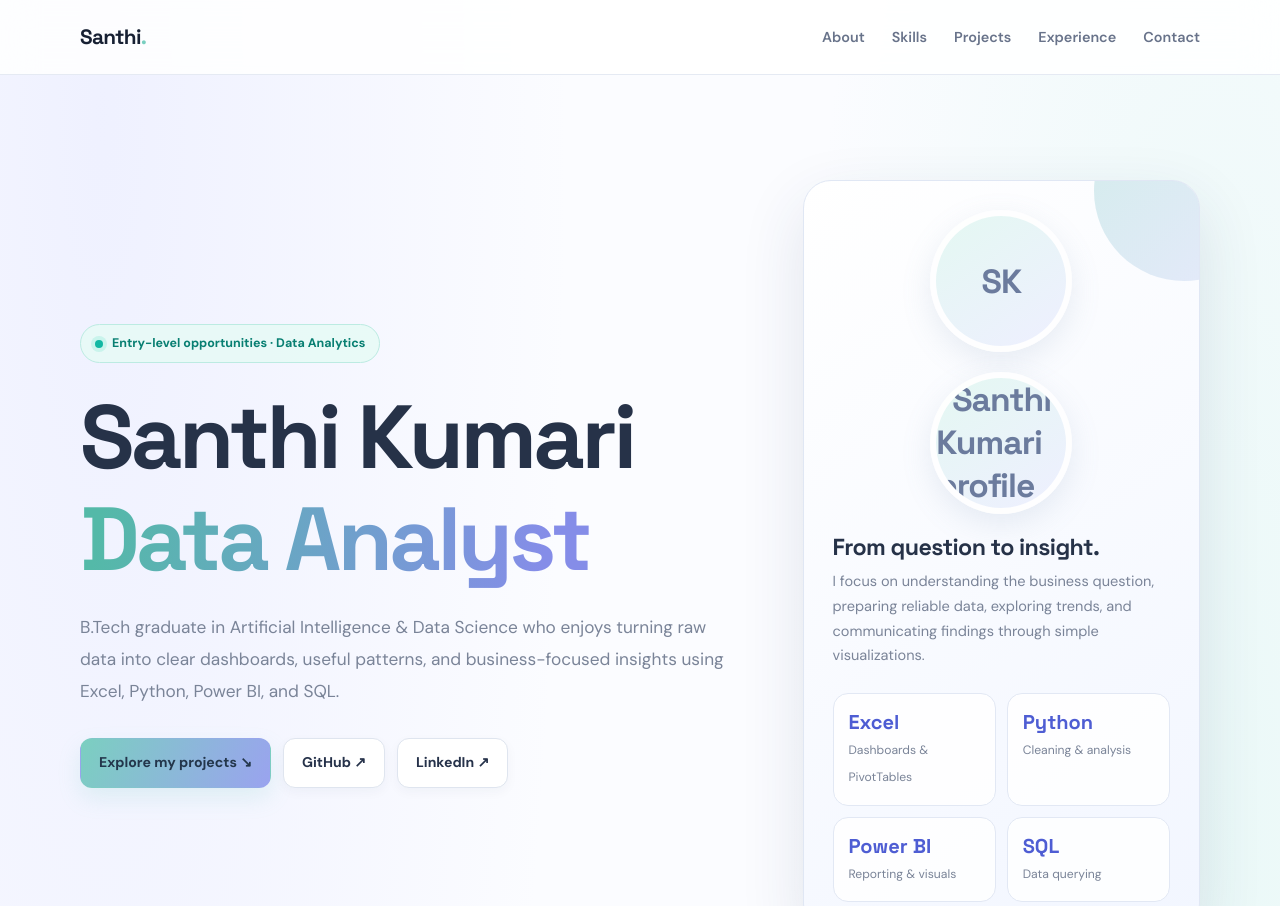
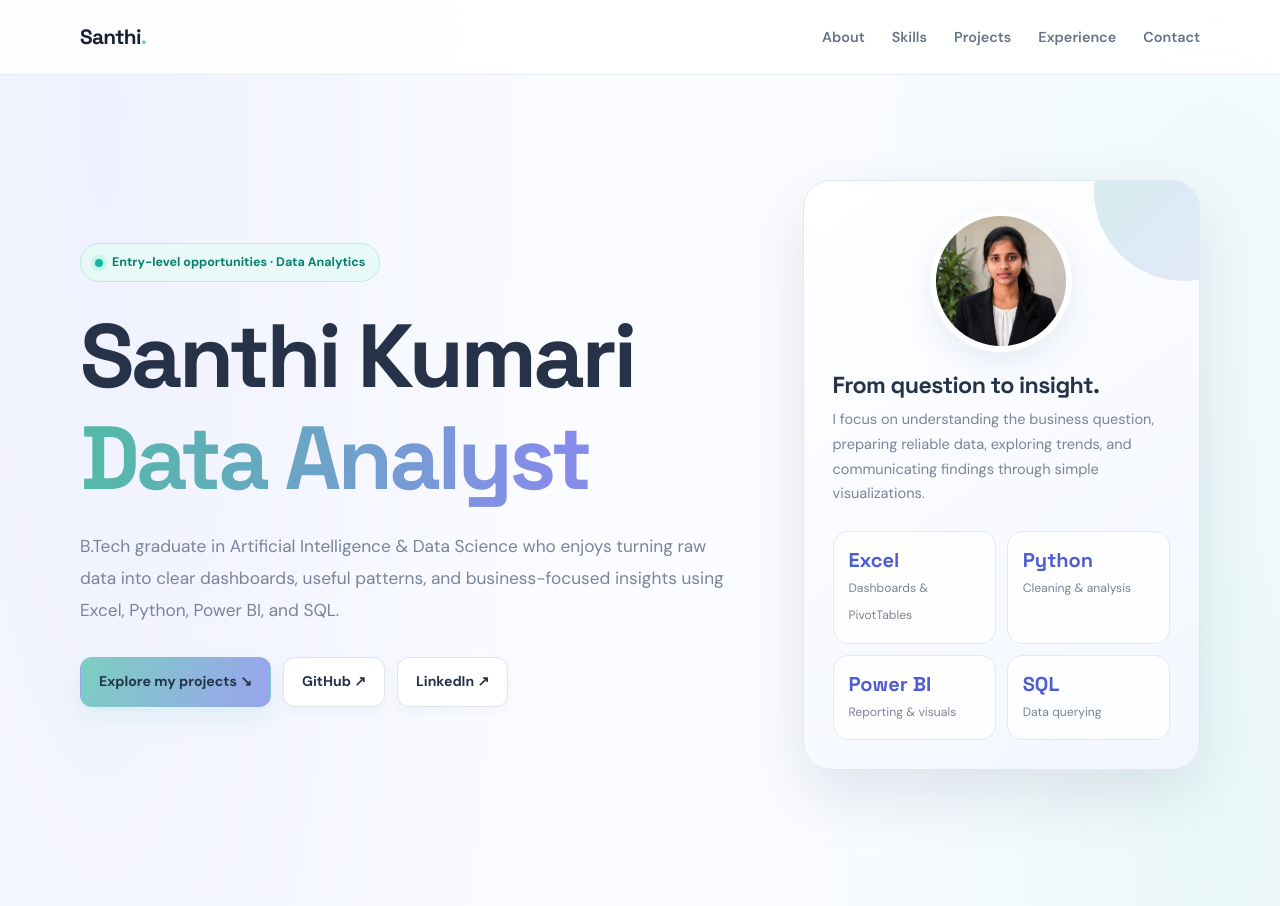
Before and after one commit to santhi1701/Santhi_Data_Analyst, a plain HTML site: page index.html in a window 1280 px wide. Shown: the top 906 px of the page. Drawn offline with Linux system fonts and the light colour scheme.

Commit message:
Update index.html

```diff
--- a/index.html
+++ b/index.html
@@ -185,9 +185,9 @@ footer{padding:28px 0;border-top:1px solid var(--line);color:var(--muted);font-s
       </div>
     </div>
     <aside class="hero-card">
-      <div class="profile-frame" aria-label="Profile photo placeholder">SK</div>
+
      <div class="profile-frame">
-  <img src="shan1.jpeg" alt="Santhi Kumari profile photo">
+  <img src="santhi.jpeg" alt="Santhi Kumari profile photo">
 </div>
       <h3>From question to insight.</h3>
       <p>I focus on understanding the business question, preparing reliable data, exploring trends, and communicating findings through simple visualizations.</p>
```
